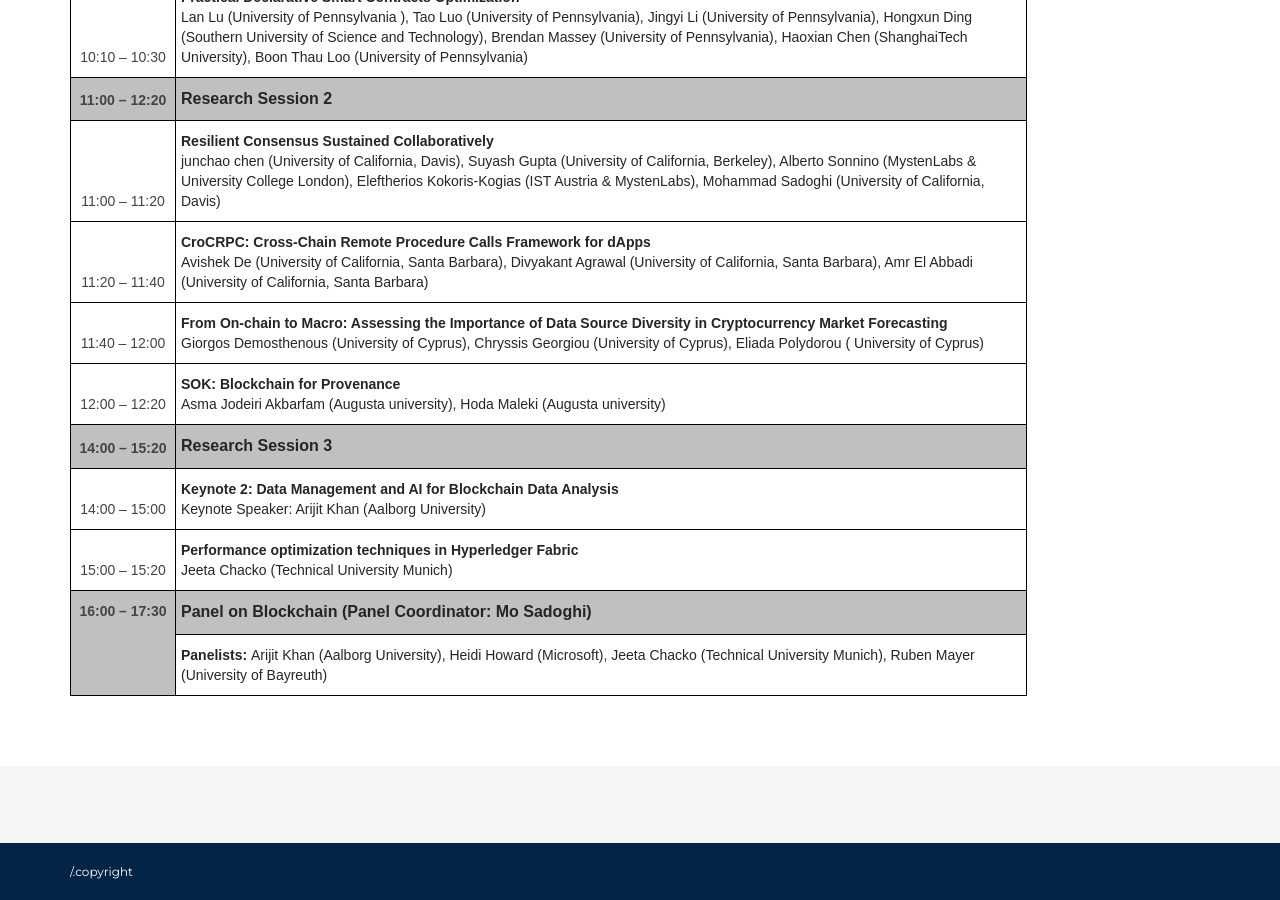
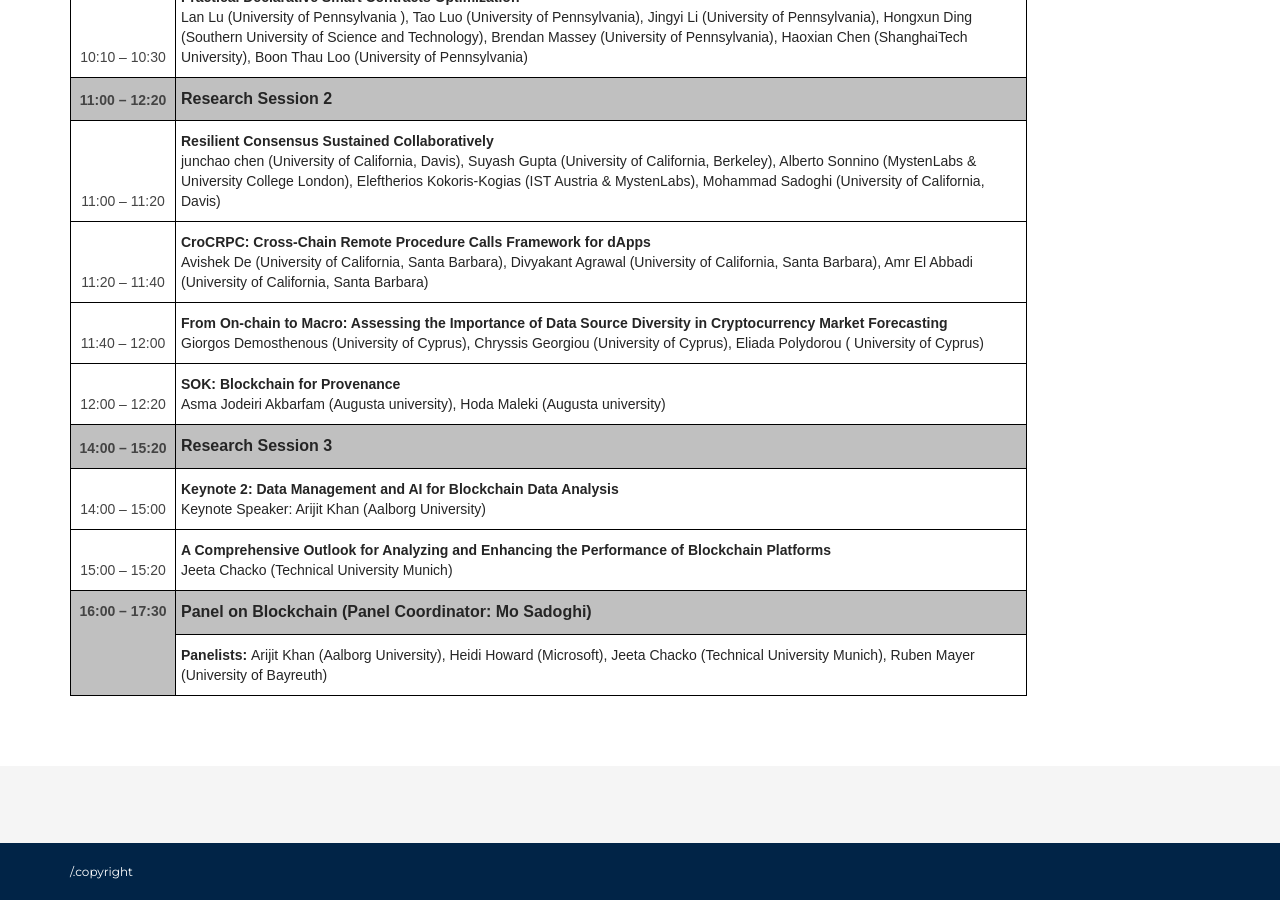
Before and after one commit to scfab/2024, a Jekyll site: the page built from schedule.html, in a window 1280 px wide and 900 px high, scrolled down 846 px. Built offline with Jekyll 4.4.1, drawn with Linux system fonts in a browser that asks for light colours; comment, search, counter and statistics services are not loaded.

Commit message:
Update schedule.html

```diff
--- a/schedule.html
+++ b/schedule.html
@@ -88,7 +88,7 @@ layout: default
   </tr>
   <tr>
     <td class="tg-ibaw"><span style="color:#444">15:00 – 15:20</span></td>
-    <td class="tg-ycr8"><span style="font-weight:bold">Performance optimization techniques in Hyperledger Fabric</span><br>Jeeta Chacko (Technical University Munich)</td>
+    <td class="tg-ycr8"><span style="font-weight:bold">A Comprehensive Outlook for Analyzing and Enhancing the Performance of Blockchain Platforms</span><br>Jeeta Chacko (Technical University Munich)</td>
   </tr>
   <tr>
     <td class="tg-uhrq" rowspan="2">16:00 – 17:30</td>
```
